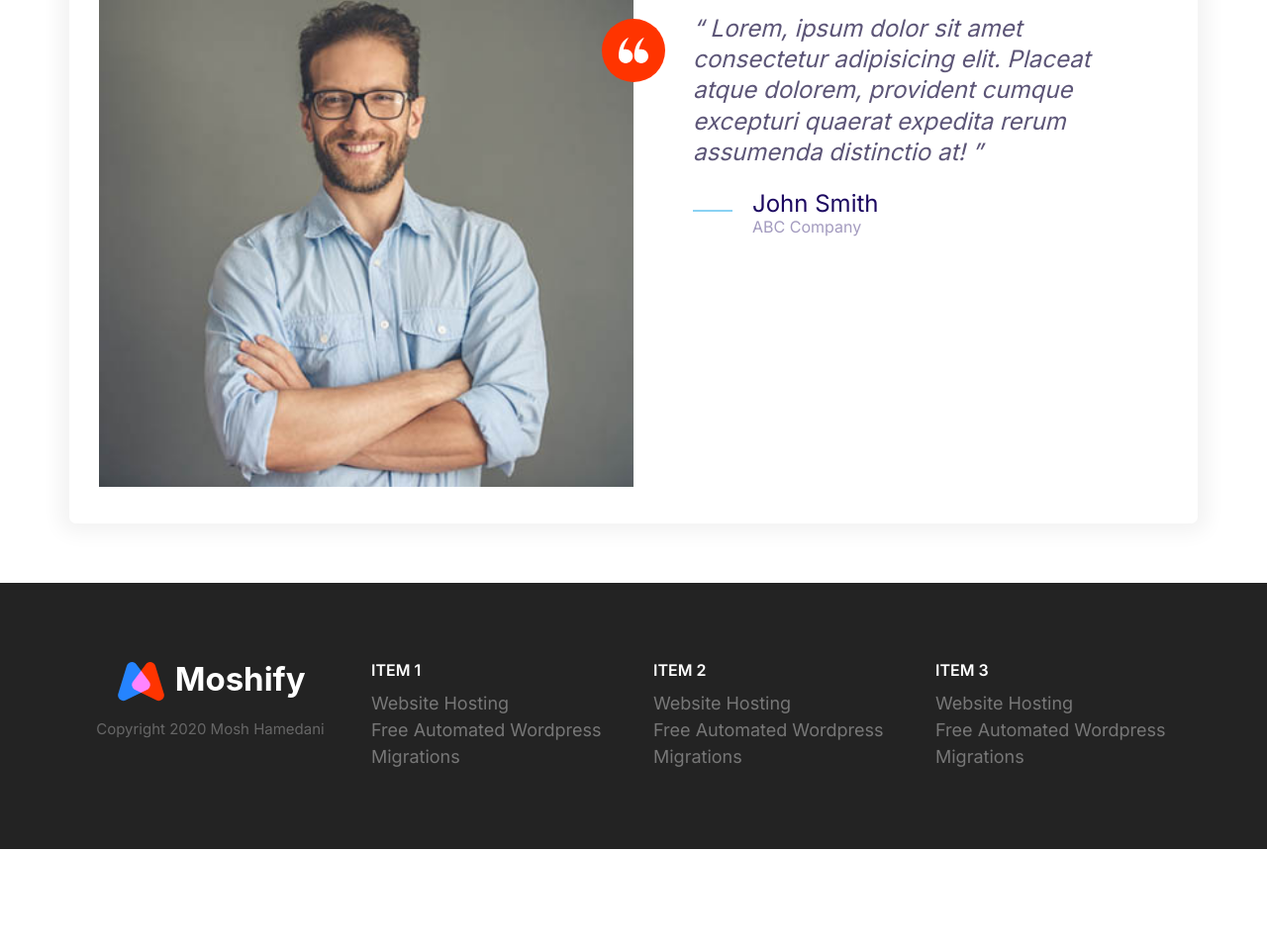
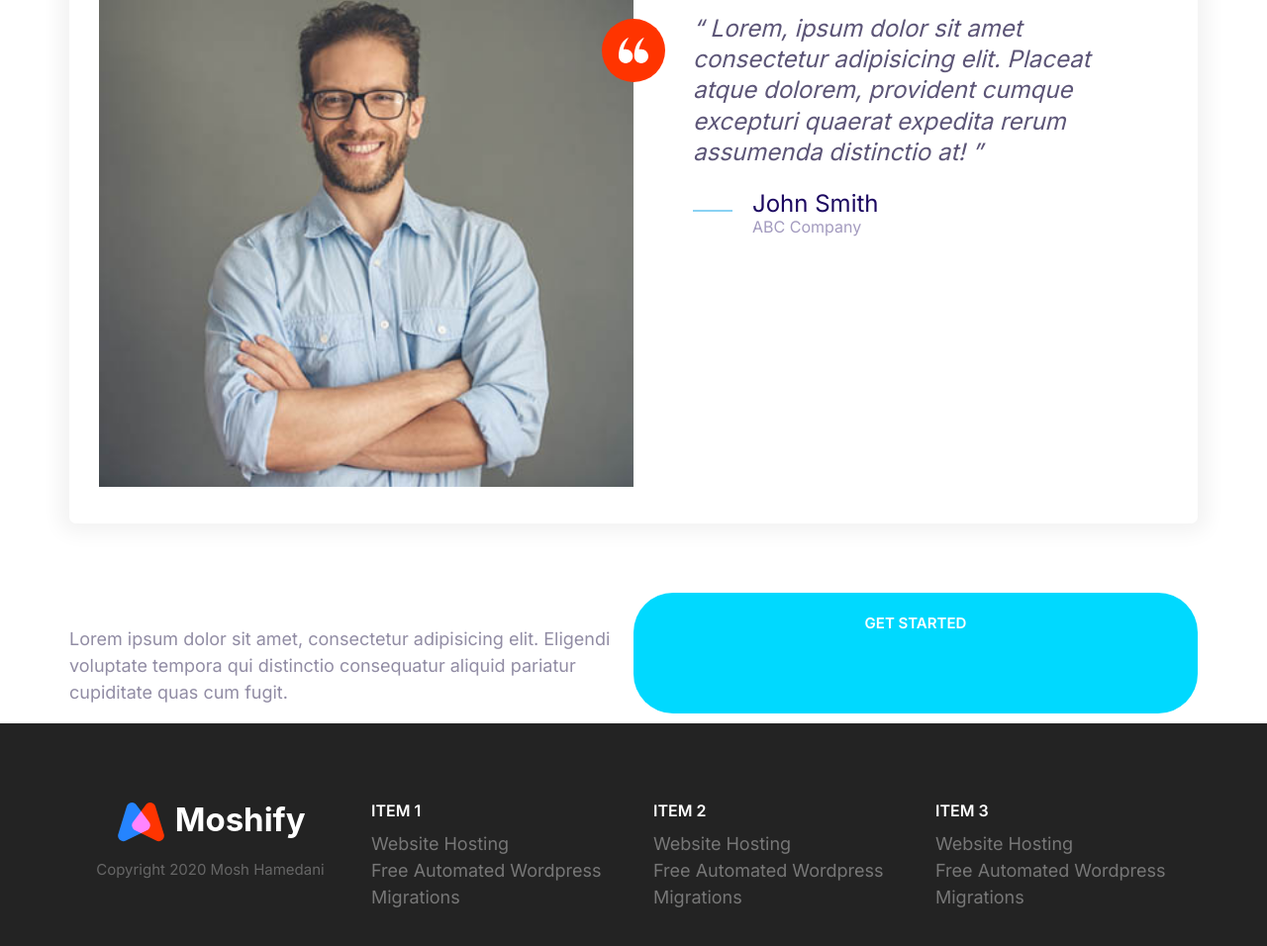
Before and after one commit to catalinus1997/moshify, a plain HTML site: page index.html in a window 1280 px wide. Shown: the part 4942-5898 px from the top of the page at 99% size. Before the commit the page ends 5800 px from the top, so only its background shows below. Drawn offline with nearby package versions, Linux system fonts and the light colour scheme.

Commit message:
Sign-up Callout added

```diff
--- a/index.html
+++ b/index.html
@@ -340,6 +340,26 @@
         </div>
       </div>
     </section>
+    <div class="container">
+      <div class="--primary callout-signup">
+        <div class="grid grid--1x2">
+          <div class="callout__content">
+            <h2 class="callout__heading">Ready to Get Started?</h2>
+            <p>
+              Lorem ipsum dolor sit amet, consectetur adipisicing elit. Eligendi
+              voluptate tempora qui distinctio consequatur aliquid pariatur
+              cupiditate quas cum fugit.
+            </p>
+          </div>
+          <a
+            target="_blank"
+            href="https://codewithmosh.com"
+            class="btn btn--secondary btn--stretched"
+            >Get Started</a
+          >
+        </div>
+      </div>
+    </div>
 
     <div>
       <footer class="block block--dark footer">
```
